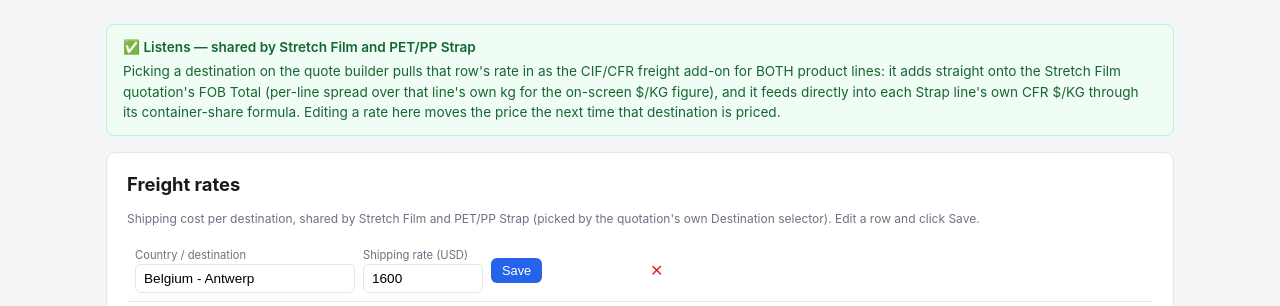
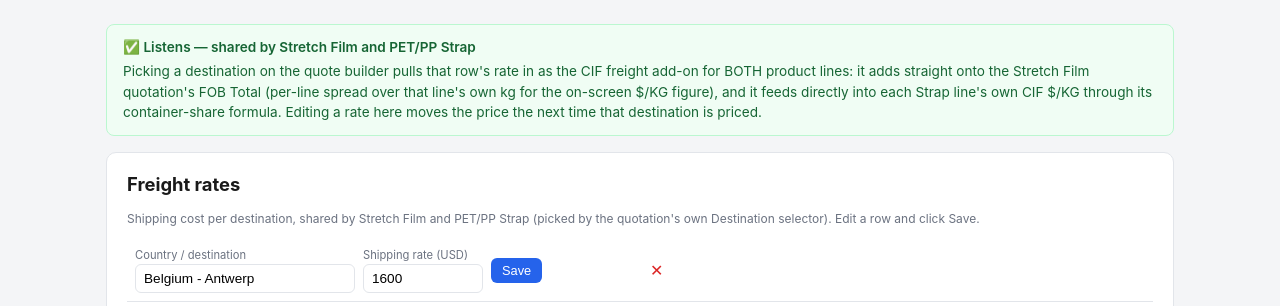
Before and after one commit to erpclipsico-oss/stretch-pricing-app, a Flask app: page /admin/freight in a window 1280 px wide. Shown: the part 59-365 px from the top of the page. Run offline with Flask 3, Linux system fonts and the light colour scheme; the visitor is signed in with stand-in values (Sample User, id 1); data comes from the database, SQL or seed files in the repository.

Commit message:
Add files via upload

```diff
--- a/stretch-pricing-app/app/templates/admin_freight.html
+++ b/stretch-pricing-app/app/templates/admin_freight.html
@@ -3,10 +3,10 @@
 {% block content %}
 <div class="price-note price-note-ok">
   <div class="price-note-title">✅ Listens — shared by Stretch Film and PET/PP Strap</div>
-  Picking a destination on the quote builder pulls that row's rate in as the CIF/CFR freight
+  Picking a destination on the quote builder pulls that row's rate in as the CIF freight
   add-on for BOTH product lines: it adds straight onto the Stretch Film quotation's FOB Total
   (per-line spread over that line's own kg for the on-screen $/KG figure), and it feeds directly
-  into each Strap line's own CFR $/KG through its container-share formula. Editing a rate here
+  into each Strap line's own CIF $/KG through its container-share formula. Editing a rate here
   moves the price the next time that destination is priced.
 </div>
 <div class="panel">
```
Also changed, not shown: stretch-pricing-app/app/templates/pricing.html (+9 -1 lines).
